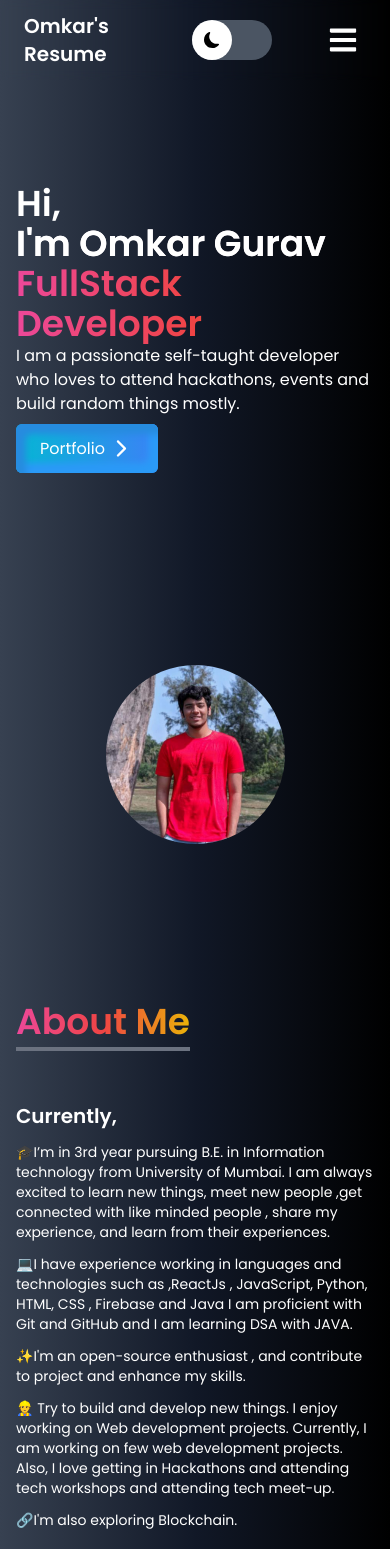
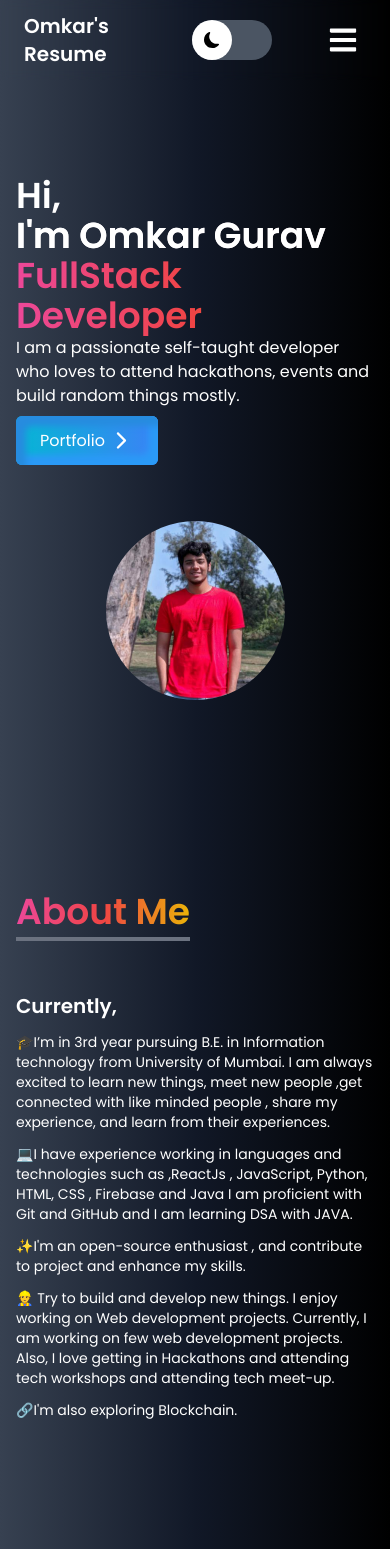
Before and after one commit to omkarguravv/personal-portfolio, a React (Create React App) app: page / in a window 390 px wide. Shown: the top 1549 px of the page. Built offline with nearby package versions, Linux system fonts and the light colour scheme.

Commit message:
Fix: large gap

```diff
--- a/src/components/About.jsx
+++ b/src/components/About.jsx
@@ -5,15 +5,15 @@ function About() {
         <>
             <div
                 name="About"
-                className='w-full h-screen
+                className='w-full pt-44   md:pt-36
                  bg-gradient-to-r from-rose-100 to-teal-100
                 dark:bg-gradient-to-r dark:from-gray-700 dark:via-gray-900 dark:to-black
 
   transition-all duration-1000'>
-                <div className='max-w-screen-lg p-4 mx-auto flex flex-col justify-center w-full h-full '>
+                <div className='max-w-screen-lg p-4 mx-auto flex flex-col justify-center w-full  '>
 
                     <div className='pb-6'>
-                        <h2 className='text-4xl font-bold inline border-b-4 border-indigo-700 dark:border-gray-500 text-transparent bg-clip-text bg-gradient-to-r from-pink-500 via-red-500 to-yellow-500'>About Me </h2>
+                        <h2 className='   text-4xl font-bold inline border-b-4 border-indigo-700 dark:border-gray-500 text-transparent bg-clip-text bg-gradient-to-r from-pink-500 via-red-500 to-yellow-500'>About Me </h2>
                     </div>
                     <div>
                         <div className='text-xl mt-9 text-black dark:text-white'>
--- a/src/components/Contact.jsx
+++ b/src/components/Contact.jsx
@@ -29,7 +29,7 @@ function Contact() {
 
     return (
         <>
-            <div name="Contact" className='pt-20 w-full h-screen
+            <div name="Contact" className='pt-24 md:pt-20 pb-20 md:pb-0  w-full
             bg-gradient-to-r from-rose-100 to-teal-100
                 dark:bg-gradient-to-r dark:from-gray-700 dark:via-gray-900 dark:to-black
  p-4 text-black dark:text-white
--- a/src/components/FooterSocialLinks.jsx
+++ b/src/components/FooterSocialLinks.jsx
@@ -67,14 +67,14 @@ function FooterSocialLinks() {
 
     return (
         <>
-            <div className='   bg-gradient-to-r from-rose-100 to-teal-100
+            <div className='    bg-gradient-to-r from-rose-100 to-teal-100
 
                 dark:bg-gradient-to-r dark:from-gray-700 dark:via-gray-900 dark:to-black
                    transition-all duration-1000
                  '>
 
 
-                <div className='md:hidden    flex justify-around  mx-2 mr-8  '>
+                <div className='md:hidden pb-3     flex justify-around  mx-2 mr-8  '>
                     {lists.map(({ id, Social, href, download }) => (
                         <button
                         aria-label={Social }
--- a/src/components/Home.jsx
+++ b/src/components/Home.jsx
@@ -9,7 +9,7 @@ function Home() {
         <>
             <div
                 name="Home"
-                className=' h-screen w-full
+                className=' pt-44 md:pt-44  w-full
                 bg-gradient-to-r from-rose-100 to-teal-100
 
                 dark:bg-gradient-to-r dark:from-gray-700 dark:via-gray-900 dark:to-black
@@ -17,9 +17,9 @@ function Home() {
             >
 
                 <div
-                    className='max-w-screen-lg mx-auto flex flex-col items-center justify-center h-full px-4 text-white md:flex-row transition-all duration-1000'>
+                    className='max-w-screen-lg mx-auto flex flex-col items-center justify-center px-4 text-white md:flex-row transition-all duration-1000'>
                     <div
-                        className='flex flex-col justify-center h-full'>
+                        className='flex flex-col justify-center '>
                         <div
                             className='text-4xl sm:text-6xl font-bold text-indigo-700 dark:text-white  '>
                             Hi,
@@ -59,7 +59,7 @@ function Home() {
                             draggable="false"
                             src={Omkar}
                             alt="omkar"
-                            className='w-1/2 rounded-full mx-auto md:w-2/3 lg:w-full' />
+                            className='mt-12 md:mt-0  w-1/2 rounded-full mx-auto md:w-2/3 lg:w-full' />
                     </div>
                 </div>
 
--- a/src/components/Projects.jsx
+++ b/src/components/Projects.jsx
@@ -126,7 +126,7 @@ function Projects() {
     <>
       <div
         name="Portfolio"
-        className='pt-48
+        className='pt-24 md:pt-28
          bg-gradient-to-r from-rose-100 to-teal-100
          dark:bg-gradient-to-r dark:from-gray-700 dark:via-gray-900 dark:to-black
 
--- a/src/components/SocialLinks.jsx
+++ b/src/components/SocialLinks.jsx
@@ -93,7 +93,7 @@ function SocialLinks() {
 
     return (
         <>
-            <div className='hidden  md:flex flex-col right-0 fixed top-[35%] transition-all duration-1000'>
+            <div className='hidden md:flex flex-col right-0 fixed top-[35%] transition-all duration-1000'>
                 <ul>
                     {lists.map(({ id, Social, href, download }) => (
                         <button
```
